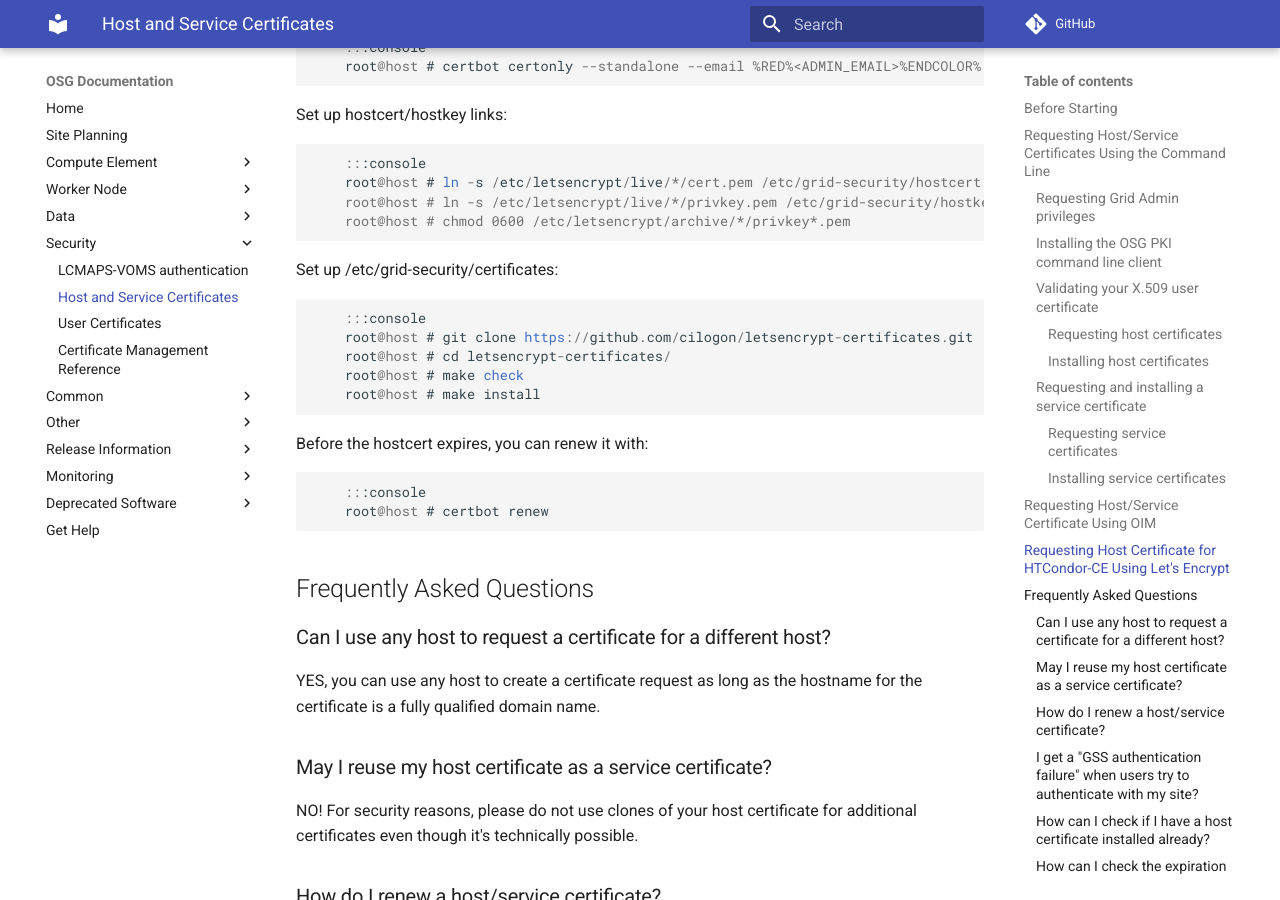
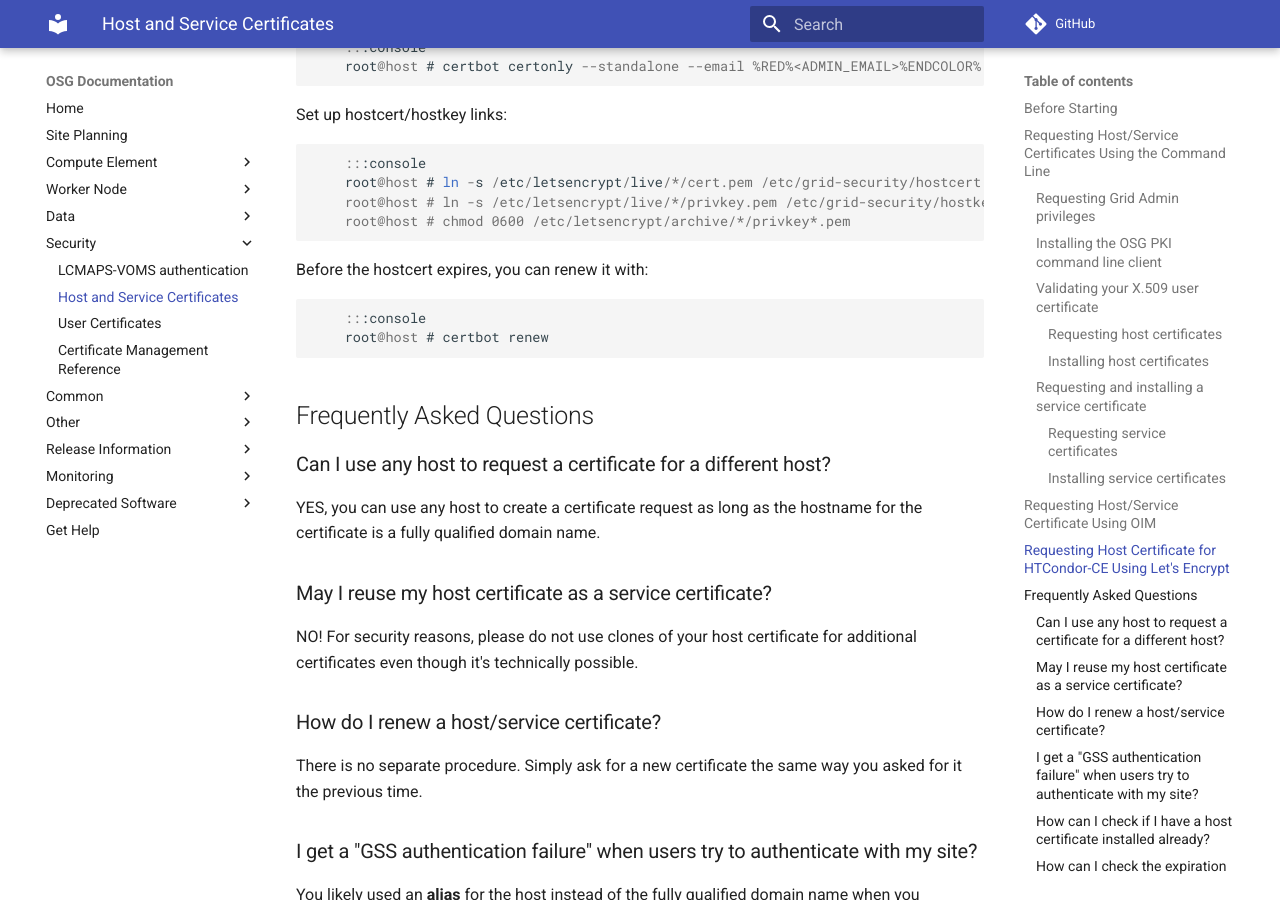
Before and after one commit to osg-htc/docs, an MkDocs documentation site: the page built from docs/security/host-certs.md, in a window 1280 px wide and 900 px high, scrolled down 4953 px. Built offline with MkDocs 1.6.1 and Material for MkDocs 9.7.7, drawn with Linux system fonts in a browser that asks for light colours; comment, search, counter and statistics services are not loaded; old or Windows-style settings are respelled for this version of MkDocs.

Commit message:
not doing git install of certificates (SOFTWARE-3225)
We hope to include the Let's Encrypt CA in the osg-ca-certs bundle

```diff
--- a/docs/security/host-certs.md
+++ b/docs/security/host-certs.md
@@ -232,14 +232,6 @@
         root@host # ln -s /etc/letsencrypt/live/*/privkey.pem /etc/grid-security/hostkey.pem
         root@host # chmod 0600 /etc/letsencrypt/archive/*/privkey*.pem
 
-Set up /etc/grid-security/certificates:
-
-        :::console
-        root@host # git clone https://github.com/cilogon/letsencrypt-certificates.git
-        root@host # cd letsencrypt-certificates/
-        root@host # make check
-        root@host # make install
-
 
 Before the hostcert expires, you can renew it with:
 
```
